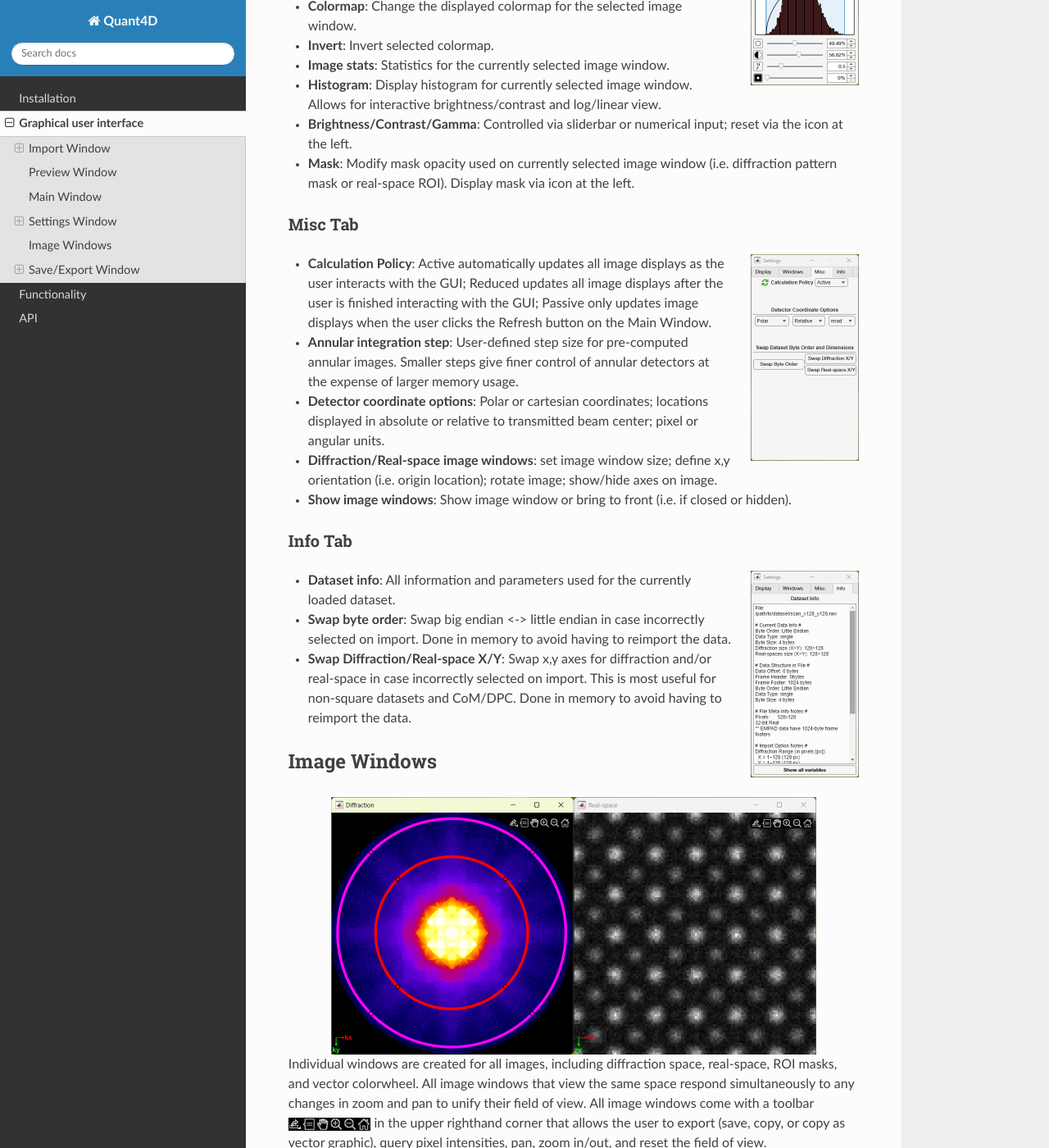
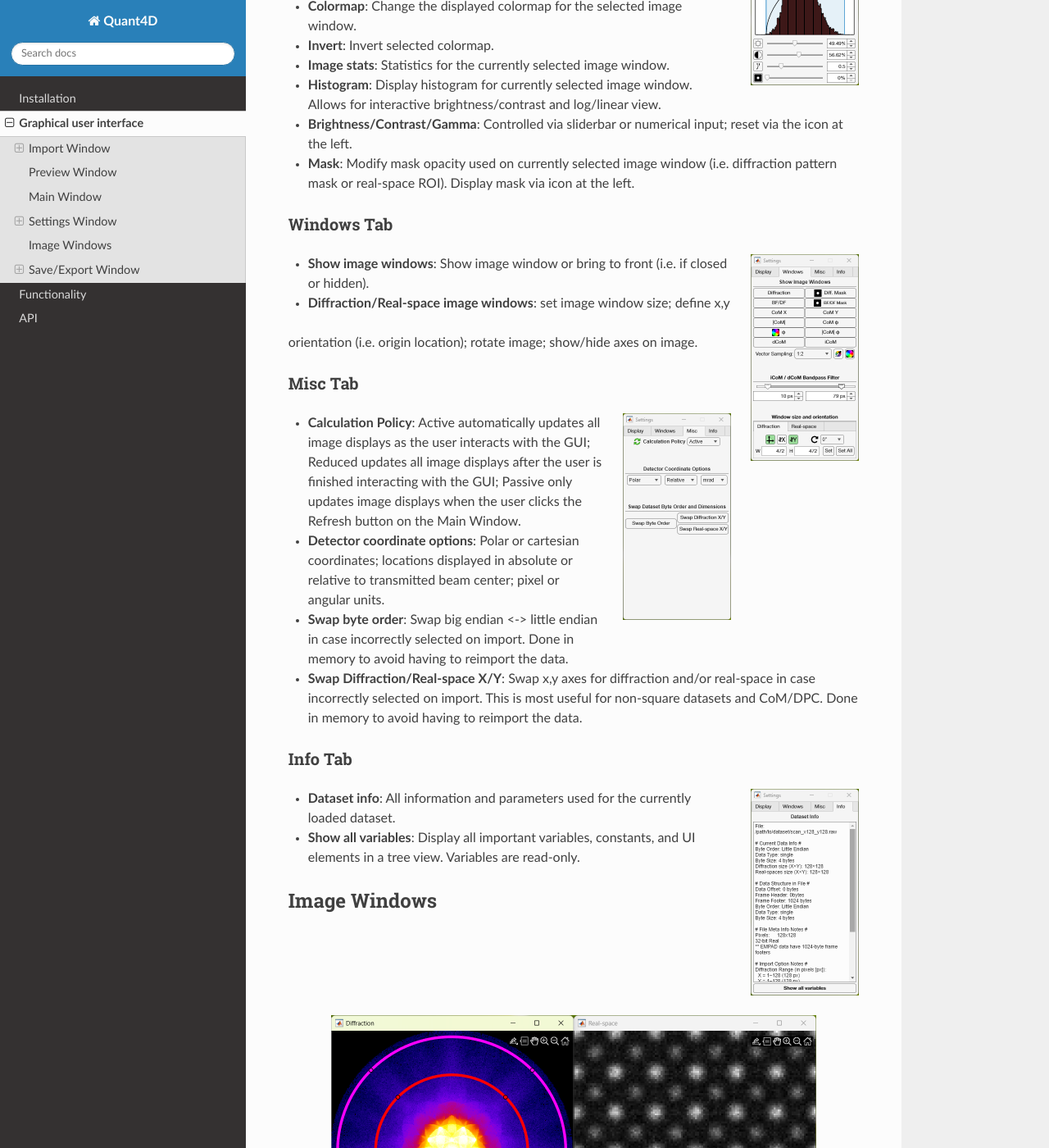
Before and after one commit to bryandesser/Quant4D, a Sphinx documentation site: the page built from docs/source/graphical_user_interface.rst, in a window 1280 px wide and 1400 px high, scrolled down 2711 px. Shown: the whole window at 82% size. Built offline with Sphinx 7.4.7 and the Read the Docs theme 3.1.0, drawn with Linux system fonts in a browser that asks for light colours; formulas are drawn with MathJax 3; pages that are not in the unit, such as notebooks, are missing from menus.

Commit message:
Jun 12, 2025, 3:07 PM

```diff
--- a/docs/source/graphical_user_interface.rst
+++ b/docs/source/graphical_user_interface.rst
@@ -125,6 +125,16 @@ Display Tab
 * **Mask**: Modify mask opacity used on currently selected image window (i.e.
   diffraction pattern mask or real-space ROI). Display mask via icon at the left.
 
+Windows Tab
+^^^^^^^^^^^
+.. image:: ../_static/settings_windows_tab.png
+    :align: right
+    :scale: 50%
+* **Show image windows**: Show image window or bring to front (i.e. if closed or
+  hidden).
+* **Diffraction/Real-space image windows**: set image window size; define x,y
+orientation (i.e. origin location); rotate image; show/hide axes on image.
+
 Misc Tab
 ^^^^^^^^
 .. image:: ../_static/settings_misc_tab.png
@@ -134,16 +144,20 @@ Misc Tab
   user interacts with the GUI; Reduced updates all image displays after the user
   is finished interacting with the GUI; Passive only updates image displays when
   the user clicks the Refresh button on the Main Window.
-* **Annular integration step**: User-defined step size for pre-computed annular
-  images. Smaller steps give finer control of annular detectors at the expense
-  of larger memory usage.
 * **Detector coordinate options**: Polar or cartesian coordinates; locations
   displayed in absolute or relative to transmitted beam center; pixel or angular
   units.
-* **Diffraction/Real-space image windows**: set image window size; define x,y
-  orientation (i.e. origin location); rotate image; show/hide axes on image.
-* **Show image windows**: Show image window or bring to front (i.e. if closed or
-  hidden).
+* **Swap byte order**: Swap big endian <-> little endian in case incorrectly
+  selected on import. Done in memory to avoid having to reimport the data.
+* **Swap Diffraction/Real-space X/Y**: Swap x,y axes for diffraction and/or
+  real-space in case incorrectly selected on import. This is most useful for
+  non-square datasets and CoM/DPC. Done in memory to avoid having to reimport
+  the data.
+
+..
+  * **Annular integration step**: User-defined step size for pre-computed annular
+  images. Smaller steps give finer control of annular detectors at the expense
+  of larger memory usage.
 
 Info Tab
 ^^^^^^^^
@@ -152,12 +166,8 @@ Info Tab
     :scale: 50%
 * **Dataset info**: All information and parameters used for the currently loaded
   dataset.
-* **Swap byte order**: Swap big endian <-> little endian in case incorrectly
-  selected on import. Done in memory to avoid having to reimport the data.
-* **Swap Diffraction/Real-space X/Y**: Swap x,y axes for diffraction and/or
-  real-space in case incorrectly selected on import. This is most useful for
-  non-square datasets and CoM/DPC. Done in memory to avoid having to reimport
-  the data.
+* **Show all variables**: Display all important variables, constants, and UI
+  elements in a tree view. Variables are read-only.
 
 Image Windows
 *************
```
